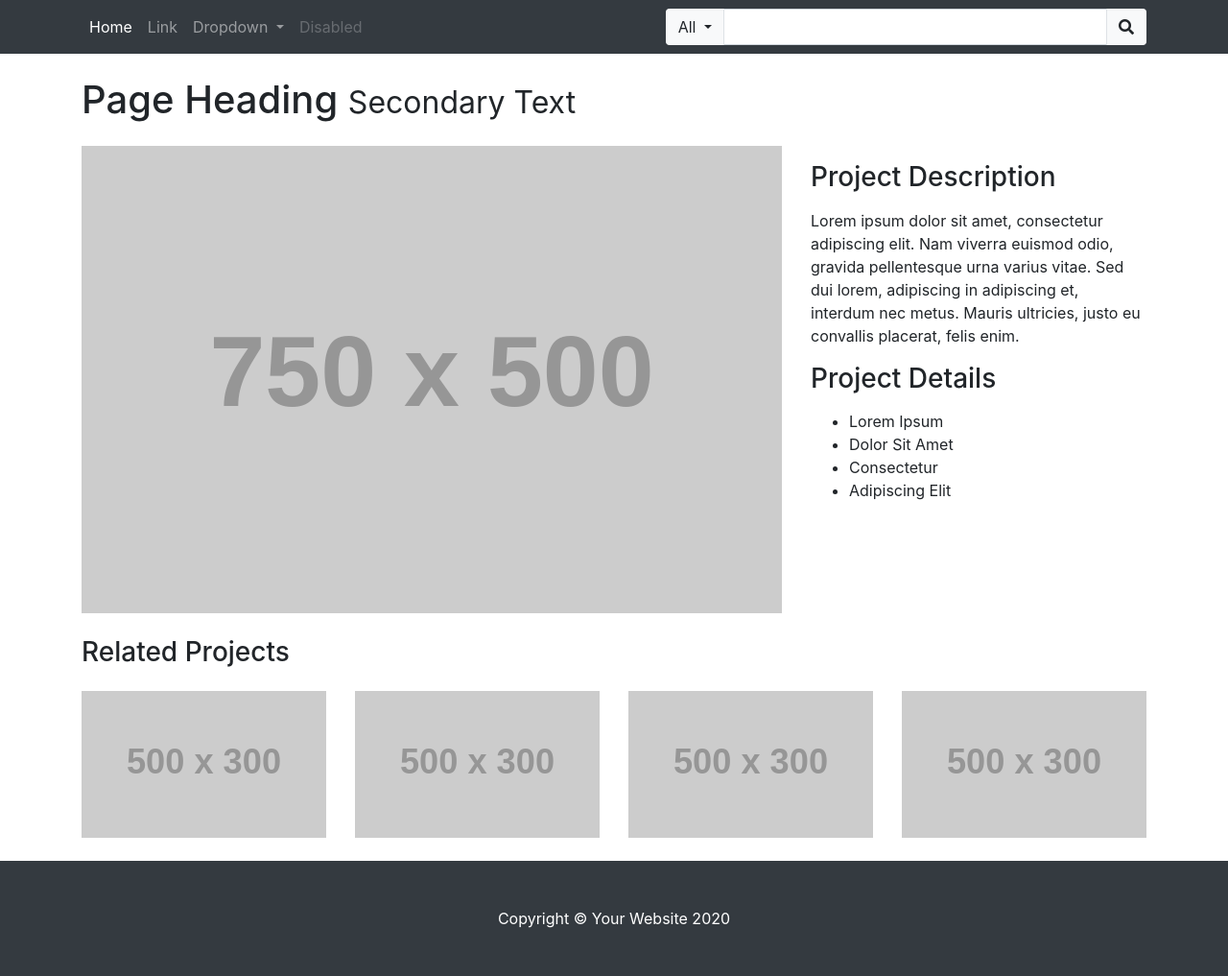
After one commit to sajib-4414/infovislibraryproject, a Django app: template infovisproject1/library/templates/document_details_page_basic.html in a window 1280 px wide. The commit adds this page. Shown: the whole page at 96% size. Run offline with Django 3.2, Linux system fonts and the light colour scheme; the template is opened without the code that fills it, so the values that code supplies are empty; grey boxes labelled with a size stand in for pictures from a placeholder-image service; some libraries are stand-ins or nearby versions.

Commit message:
details page work with dummy values

```diff
--- /dev/null
+++ b/infovisproject1/library/templates/document_details_page_basic.html
@@ -0,0 +1,73 @@
+{% extends 'base.html' %}
+{% load static %}
+
+{% block title %}
+    <title>Home</title>
+{% endblock %}
+
+{% block css %}
+
+{% endblock %}
+
+{% block content %}
+
+     <!-- Portfolio Item Heading -->
+  <h1 class="my-4">Page Heading
+    <small>Secondary Text</small>
+  </h1>
+
+  <!-- Portfolio Item Row -->
+  <div class="row">
+
+    <div class="col-md-8">
+      <img class="img-fluid" src="http://placehold.it/750x500" alt="">
+    </div>
+
+    <div class="col-md-4">
+      <h3 class="my-3">Project Description</h3>
+      <p>Lorem ipsum dolor sit amet, consectetur adipiscing elit. Nam viverra euismod odio, gravida pellentesque urna varius vitae. Sed dui lorem, adipiscing in adipiscing et, interdum nec metus. Mauris ultricies, justo eu convallis placerat, felis enim.</p>
+      <h3 class="my-3">Project Details</h3>
+      <ul>
+        <li>Lorem Ipsum</li>
+        <li>Dolor Sit Amet</li>
+        <li>Consectetur</li>
+        <li>Adipiscing Elit</li>
+      </ul>
+    </div>
+
+  </div>
+  <!-- /.row -->
+
+  <!-- Related Projects Row -->
+  <h3 class="my-4">Related Projects</h3>
+
+  <div class="row">
+
+    <div class="col-md-3 col-sm-6 mb-4">
+      <a href="#">
+            <img class="img-fluid" src="http://placehold.it/500x300" alt="">
+          </a>
+    </div>
+
+    <div class="col-md-3 col-sm-6 mb-4">
+      <a href="#">
+            <img class="img-fluid" src="http://placehold.it/500x300" alt="">
+          </a>
+    </div>
+
+    <div class="col-md-3 col-sm-6 mb-4">
+      <a href="#">
+            <img class="img-fluid" src="http://placehold.it/500x300" alt="">
+          </a>
+    </div>
+
+    <div class="col-md-3 col-sm-6 mb-4">
+      <a href="#">
+            <img class="img-fluid" src="http://placehold.it/500x300" alt="">
+          </a>
+    </div>
+
+  </div>
+  <!-- /.row -->
+
+{% endblock %}
--- a/infovisproject1/library/templates/search-results-page-basic.html
+++ b/infovisproject1/library/templates/search-results-page-basic.html
@@ -34,7 +34,8 @@
                     </div>
                     <div class="col-md-8">
                         <div class="card-body">
-                            <h5 class="card-title">{{ document.title }}</h5>
+                            <a href="{% url 'library:details' 'abc' %}"><h5 class="card-title">{{ document.title }}</h5></a>
+                            {{ document.seed.0 }}
                             <p class="card-text">This is a wider card with supporting text below as a natural lead-in to
                                 additional content. This content is a little bit longer.</p>
                             <p class="card-text"><small class="text-muted">Last updated 3 mins ago</small></p>
--- a/infovisproject1/library/urls.py
+++ b/infovisproject1/library/urls.py
@@ -7,5 +7,6 @@ app_name = "library"
 urlpatterns = [
     path('', views.index, name='index'),
     path('search/', views.search_result, name='search_result'),
+    path('document-details/<str:olid>/', views.document_details, name='details'),
     path('test-api-call/', views.my_django_view, name='my_django_view'),
 ]
```
Also changed, not shown: infovisproject1/library/views.py (+11 -0 lines).
